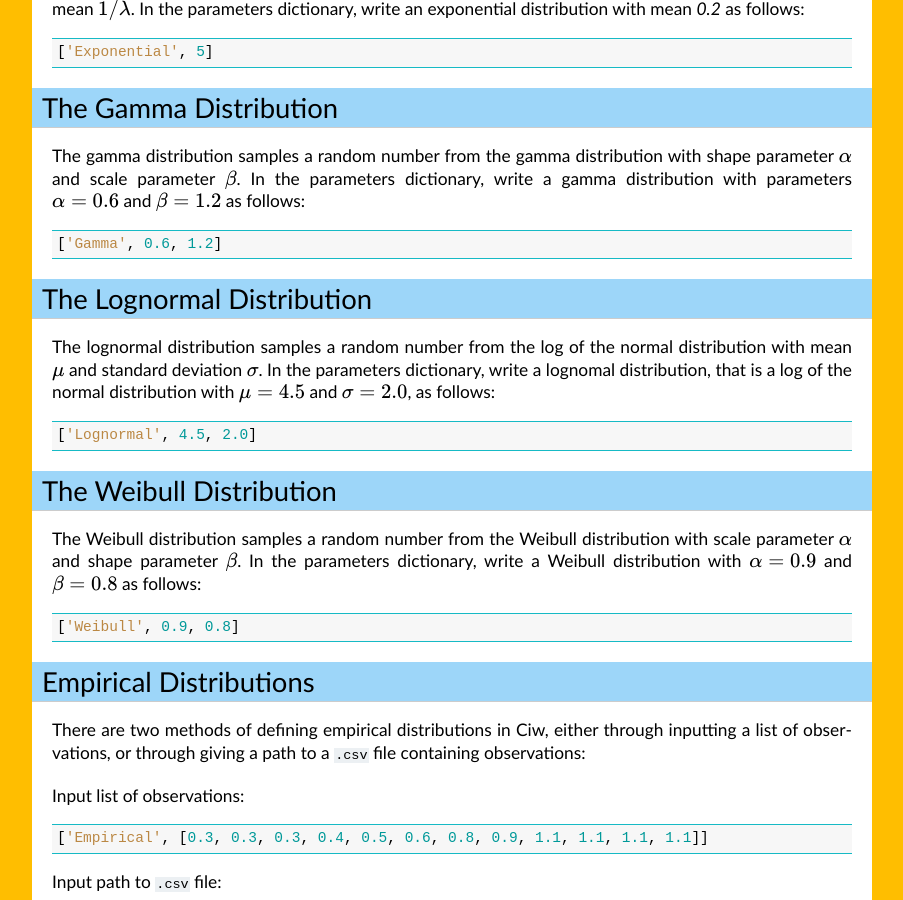
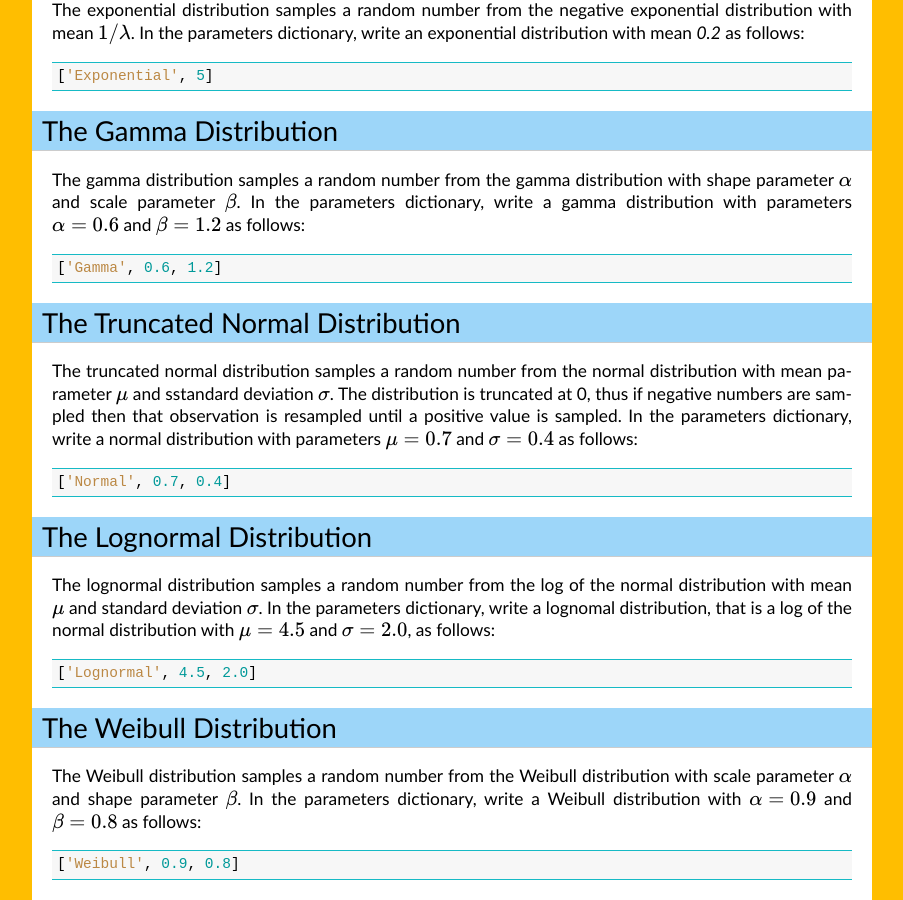
Before and after one commit to CiwPython/Ciw, a Sphinx documentation site: the page built from docs/Reference/distributions.rst, in a window 1280 px wide and 900 px high, scrolled down 1120 px. Shown: the whole window, without its empty margins (318-1221 px from the left). Built offline with Sphinx 7.4.7, drawn with Linux system fonts in a browser that asks for light colours; some of the changed text lies outside the part shown.

Commit message:
include truncated normal dist in docs

```diff
--- a/docs/Reference/distributions.rst
+++ b/docs/Reference/distributions.rst
@@ -12,6 +12,7 @@
 - :ref:`triangular_dist`
 - :ref:`exponential_dist`
 - :ref:`gamma_dist`
+- :ref:`normal_dist`
 - :ref:`lognormal_dist`
 - :ref:`weibull_dist`
 - :ref:`empirical_dist`
@@ -93,6 +94,22 @@
 In the parameters dictionary, write a gamma distribution with parameters :math:`\alpha = 0.6` and :math:`\beta = 1.2` as follows::
 
     ['Gamma', 0.6, 1.2]
+
+
+
+
+
+.. _normal_dist:
+
+---------------------------------
+The Truncated Normal Distribution
+---------------------------------
+
+The truncated normal distribution samples a random number from the normal distribution with mean parameter :math:`\mu` and sstandard deviation :math:`\sigma`.
+The distribution is truncated at 0, thus if negative numbers are sampled then that observation is resampled until a positive value is sampled.
+In the parameters dictionary, write a normal distribution with parameters :math:`\mu = 0.7` and :math:`\sigma = 0.4` as follows::
+
+    ['Normal', 0.7, 0.4]
 
 
 
```
